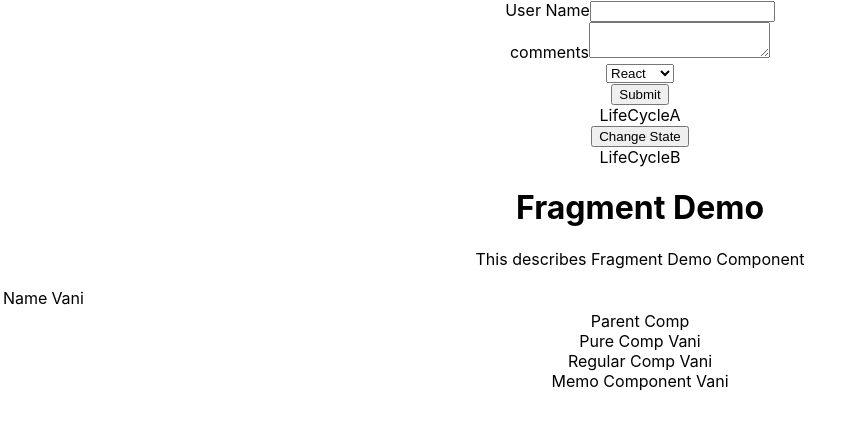
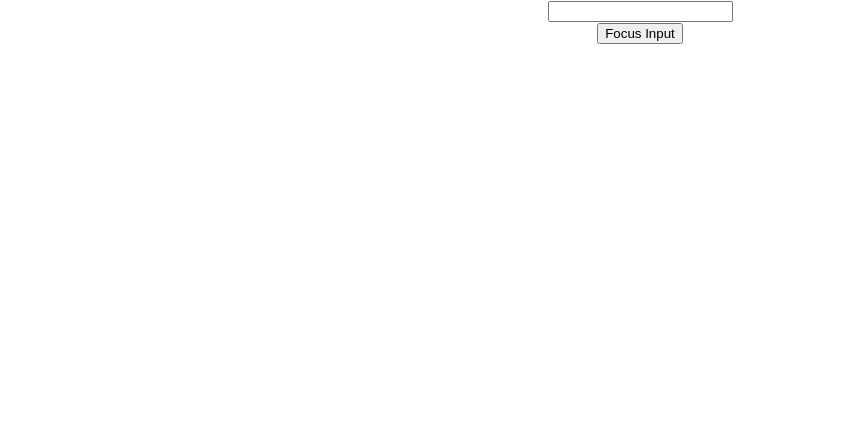
Before and after one commit to vanikrishnan/sample_react_app, a React (Create React App) app: page / in a window 1280 px wide. Shown: the top 426 px of the page, without its empty margins (0-864 px from the left). Built offline with nearby package versions, Linux system fonts and the light colour scheme.

Commit message:
Refs concept

```diff
--- a/src/App.js
+++ b/src/App.js
@@ -17,6 +17,9 @@
 import Fragments from './components/Fragments';
 import Tables from './components/Tables';
 import ParentCompo from './components/ParentCompo';
+import RefDemo from './components/RefDemo';
+import FocusInput from './components/FocusInput';
+import FRParentInput from './components/FRParentInput';
 
 function App() {
   return (
@@ -53,11 +56,14 @@
       <PersonList />
       <StyleSheets primary={true} /> */}
       {/* <Inline /> */}
-      <Form />
+      {/* <Form />
       <LifeCycleA />
       <Fragments />
       <Tables />
-      <ParentCompo />
+      <ParentCompo /> */}
+      {/* <RefDemo /> */}
+      {/* <FocusInput /> */}
+      <FRParentInput />
     </div>
   );
 }
--- /dev/null
+++ b/src/components/FRInput.js
@@ -0,0 +1,11 @@
+import React from 'react';
+
+const FRInput = React.forwardRef((props, ref) => {
+    return (
+        <div>
+            <input type="text" ref={ref}/>
+        </div>
+    )
+    })
+
+export default FRInput;
--- /dev/null
+++ b/src/components/FRParentInput.js
@@ -0,0 +1,24 @@
+import React, {Component} from 'react';
+import FRInput from './FRInput';
+
+class FRParentInput extends Component {
+    constructor(props) {
+        super(props);
+        this.inputRef = React.createRef();
+    }
+
+    clickHandler = () => {
+        this.inputRef.current.focus();
+    }
+
+    render() {
+        return (
+            <div>
+                <FRInput ref={this.inputRef}/>
+                <button onClick={this.clickHandler}>Focus Input</button>
+            </div>
+        )
+    }
+}
+
+export default FRParentInput;
--- /dev/null
+++ b/src/components/FocusInput.js
@@ -0,0 +1,24 @@
+import React, {Component} from 'react';
+import Input from './Input';
+
+class FocusInput extends Component {
+    constructor(props) {
+        super(props);
+        this.componentRef = React.createRef();
+    }
+
+    clickHandler = () => {
+        this.componentRef.current.focusInput();
+    }
+
+    render() {
+        return (
+            <div>
+                <Input ref={this.componentRef}/>
+                <button onClick={this.clickHandler}>Click</button>
+            </div>
+        )
+    }
+}
+
+export default FocusInput;
--- /dev/null
+++ b/src/components/Input.js
@@ -0,0 +1,22 @@
+import React, {Component} from 'react';
+
+class Input extends Component {
+    constructor(props) {
+        super(props);
+        this.inputRef = React.createRef();
+    }
+
+    focusInput() {
+        this.inputRef.current.focus();
+    }
+
+    render() {
+        return (
+            <div>
+                <input type="text" ref={this.inputRef} />
+            </div>
+        )
+    }
+}
+
+export default Input;
--- /dev/null
+++ b/src/components/RefDemo.js
@@ -0,0 +1,35 @@
+import React, {Component} from 'react';
+
+class RefDemo extends Component {
+    constructor(props) {
+        super(props);
+        this.inputRef = React.createRef();
+        this.cbRef = null;
+        this.setCbRef = (element) => {
+            this.cbRef = element;
+        }
+    }
+
+    componentDidMount() {
+        this.inputRef.current.focus(); // 1st approach for focussing input field
+        // if(this.cbRef)  // 2nd approach for focussing input field
+        // this.cbRef.focus();
+        console.log(this.inputRef, "InputRef", this.cbRef, "this.cbRef");
+    }
+
+    clickHandler = () => {
+        alert(`${this.inputRef.current.value}`)
+    }
+
+    render() {
+        return (
+            <div>
+                <input type="text" ref={this.inputRef} />
+                <input type="text" ref={this.setCbRef} />
+                <button onClick ={this.clickHandler}>Click</button>
+            </div>
+        )
+    }
+}
+
+export default RefDemo;
```
